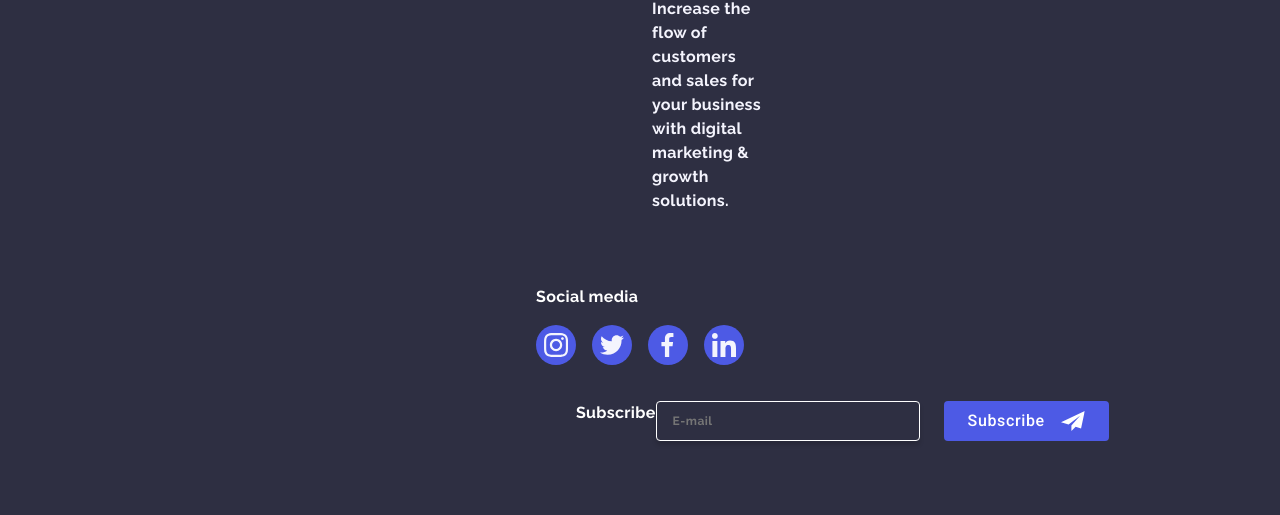
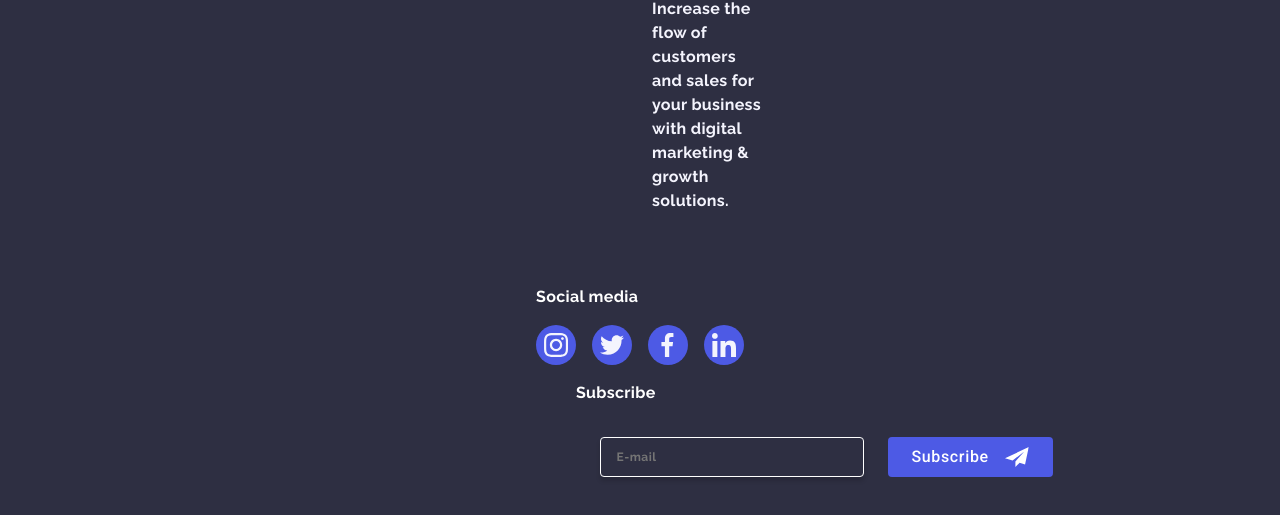
Before and after one commit to Ann-teres/goit-markup-hw-06, a plain HTML site: page index.html in a window 1280 px wide. Shown: the part 3766-4281 px from the top of the page. Drawn offline with nearby package versions, Linux system fonts and the light colour scheme.

Commit message:
style.css  file

```diff
--- a/css/styles.css
+++ b/css/styles.css
@@ -789,7 +789,7 @@ address {
   height: 80px;
   /* margin-bottom: 16px; */
   /* margin-left: 80px; */
-  display: flex;
+  /* display: flex; */
   align-items: center;
   justify-content: center;
 }
@@ -800,8 +800,10 @@ address {
   letter-spacing: 0.02em;
   color: #fff;
   margin-bottom: 16px;
-
+  max-width: 288px;
   margin: 0 auto;
+  justify-content: center;
+  padding-bottom: 16px;
 }
 .footer-email-box {
   border: 1px solid #ffffff;
```
